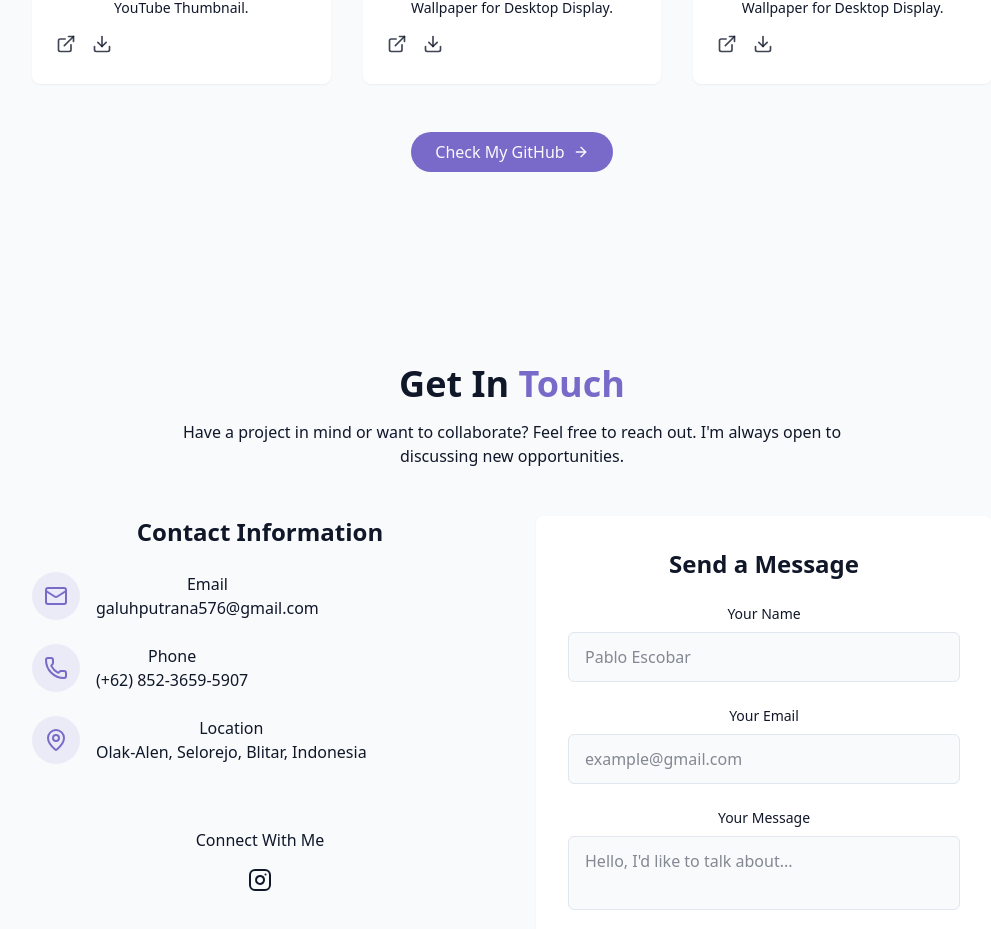
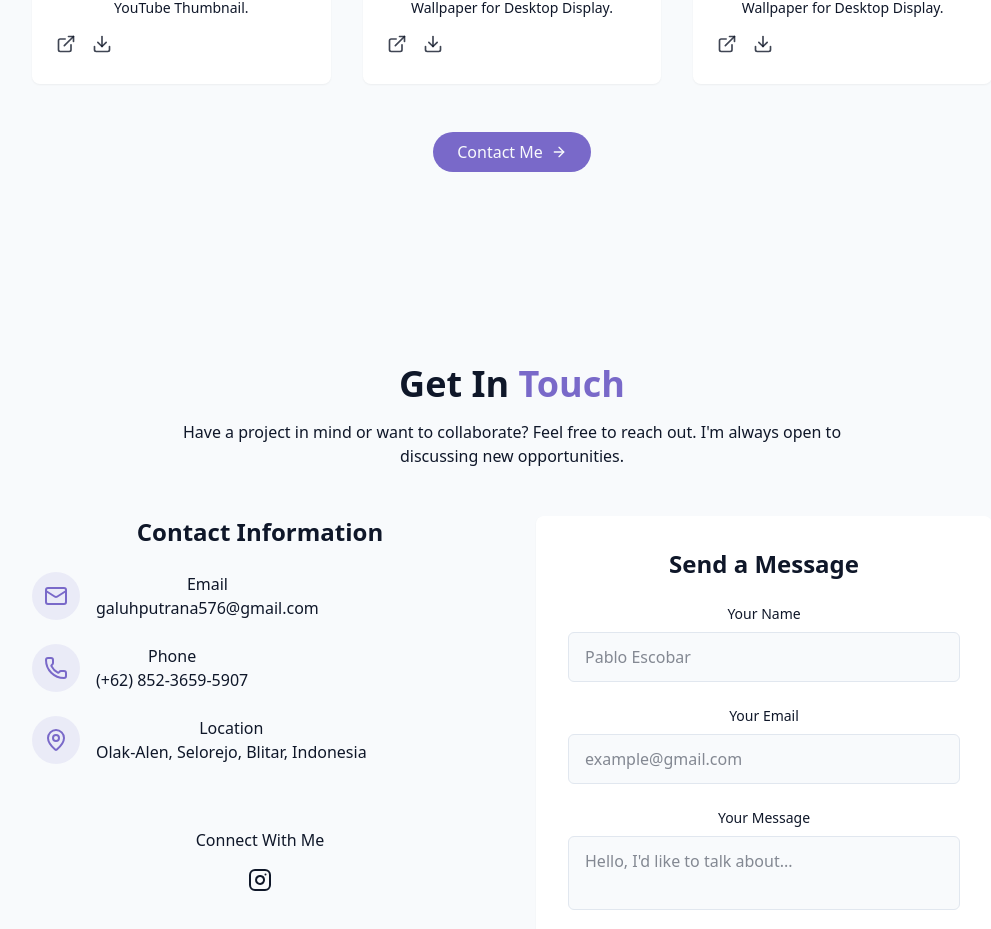
Before and after one commit to G2aluh/sigal, a React (Vite) app: page / in a window 1280 px wide. Shown: the part 3154-4083 px from the top of the page, without its empty margins (128-1119 px from the left). Built offline with nearby package versions, Linux system fonts and the light colour scheme.

Commit message:
two commit

```diff
--- a/src/components/ProjectsSection.jsx
+++ b/src/components/ProjectsSection.jsx
@@ -170,11 +170,11 @@ export const ProjectsSection = () => {
         <div className="text-center mt-12">
           <a
             className="cosmic-button inline-flex items-center gap-2"
-            href="https://github.com/machadop1407"
+            href="#contact"
             target="_blank"
             rel="noopener noreferrer"
           >
-            Check My GitHub <ArrowRight size={16} />
+            Contact Me <ArrowRight size={16} />
           </a>
         </div>
       </div>
```
